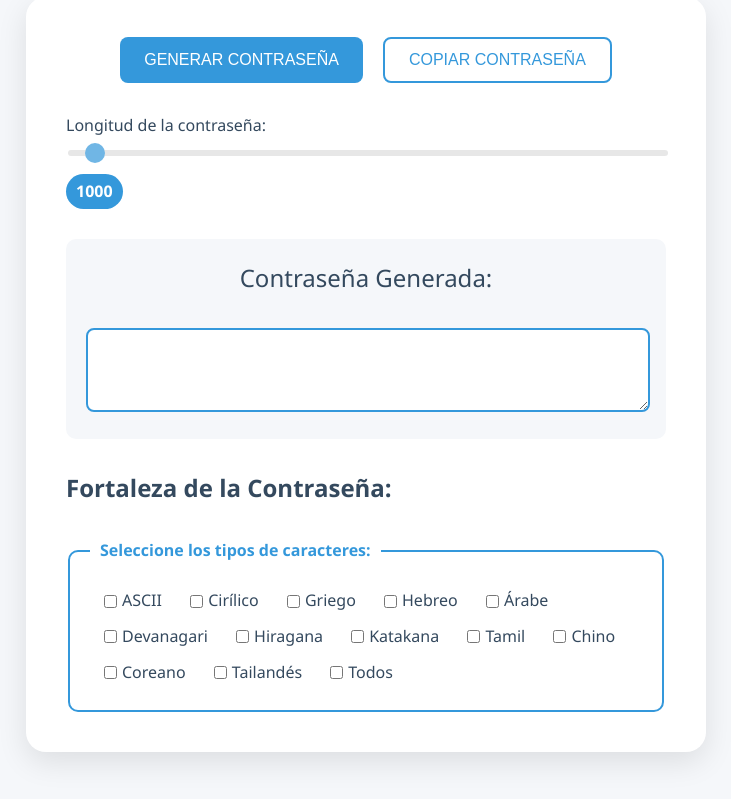
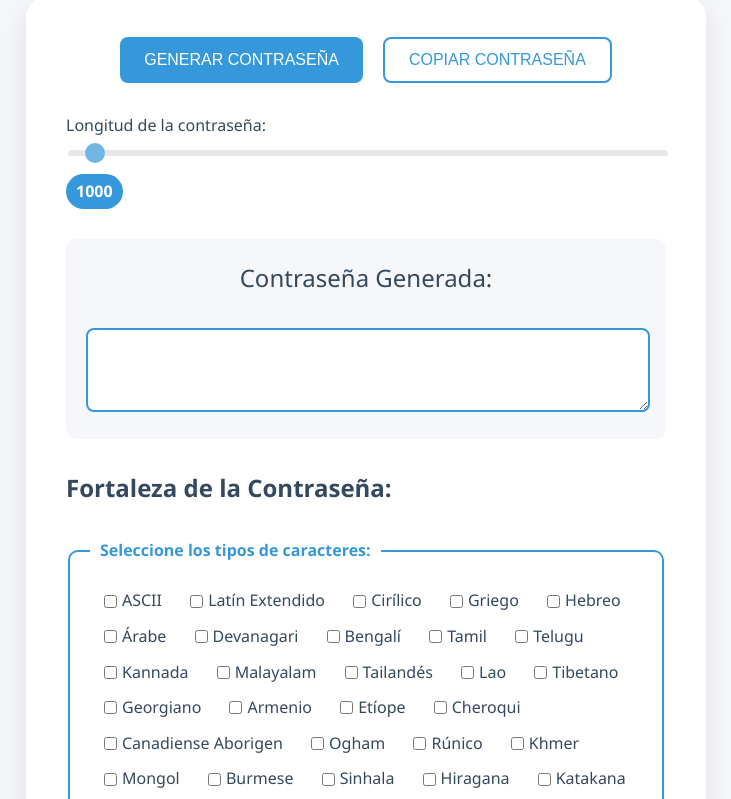
Before and after one commit to Vastgon/Passwords, a plain HTML site: page index.html in a window 1280 px wide. Shown: the part 135-934 px from the top of the page, without its empty margins (274-1005 px from the left). Drawn offline with Linux system fonts and the light colour scheme.

Commit message:
Update index.html

```diff
--- a/index.html
+++ b/index.html
@@ -47,17 +47,36 @@
     <fieldset>
         <legend>Seleccione los tipos de caracteres:</legend>
         <label><input type="checkbox" id="ascii" onchange="deseleccionarTodos()">ASCII</label>
+        <label><input type="checkbox" id="latin-extendido" onchange="deseleccionarTodos()">Latín Extendido</label>
         <label><input type="checkbox" id="cirílico" onchange="deseleccionarTodos()">Cirílico</label>
         <label><input type="checkbox" id="griego" onchange="deseleccionarTodos()">Griego</label>
         <label><input type="checkbox" id="hebreo" onchange="deseleccionarTodos()">Hebreo</label>
         <label><input type="checkbox" id="árabe" onchange="deseleccionarTodos()">Árabe</label>
         <label><input type="checkbox" id="devanagari" onchange="deseleccionarTodos()">Devanagari</label>
+        <label><input type="checkbox" id="bengalí" onchange="deseleccionarTodos()">Bengalí</label>
+        <label><input type="checkbox" id="tamil" onchange="deseleccionarTodos()">Tamil</label>
+        <label><input type="checkbox" id="telugu" onchange="deseleccionarTodos()">Telugu</label>
+        <label><input type="checkbox" id="kannada" onchange="deseleccionarTodos()">Kannada</label>
+        <label><input type="checkbox" id="malayalam" onchange="deseleccionarTodos()">Malayalam</label>
+        <label><input type="checkbox" id="tailandés" onchange="deseleccionarTodos()">Tailandés</label>
+        <label><input type="checkbox" id="lao" onchange="deseleccionarTodos()">Lao</label>
+        <label><input type="checkbox" id="tibetano" onchange="deseleccionarTodos()">Tibetano</label>
+        <label><input type="checkbox" id="georgiano" onchange="deseleccionarTodos()">Georgiano</label>
+        <label><input type="checkbox" id="armenio" onchange="deseleccionarTodos()">Armenio</label>
+        <label><input type="checkbox" id="etíope" onchange="deseleccionarTodos()">Etíope</label>
+        <label><input type="checkbox" id="cheroqui" onchange="deseleccionarTodos()">Cheroqui</label>
+        <label><input type="checkbox" id="canadiense-aborigen" onchange="deseleccionarTodos()">Canadiense Aborigen</label>
+        <label><input type="checkbox" id="ogham" onchange="deseleccionarTodos()">Ogham</label>
+        <label><input type="checkbox" id="runico" onchange="deseleccionarTodos()">Rúnico</label>
+        <label><input type="checkbox" id="khmer" onchange="deseleccionarTodos()">Khmer</label>
+        <label><input type="checkbox" id="mongol" onchange="deseleccionarTodos()">Mongol</label>
+        <label><input type="checkbox" id="burmese" onchange="deseleccionarTodos()">Burmese</label>
+        <label><input type="checkbox" id="sinhala" onchange="deseleccionarTodos()">Sinhala</label>
         <label><input type="checkbox" id="hiragana" onchange="deseleccionarTodos()">Hiragana</label>
         <label><input type="checkbox" id="katakana" onchange="deseleccionarTodos()">Katakana</label>
-                    <label><input type="checkbox" id="tamil" onchange="deseleccionarTodos()">Tamil</label>
-                    <label><input type="checkbox" id="chino" onchange="deseleccionarTodos()">Chino</label>
-                    <label><input type="checkbox" id="coreano" onchange="deseleccionarTodos()">Coreano</label>
-                    <label><input type="checkbox" id="tailandés" onchange="deseleccionarTodos()">Tailandés</label>
+        <label><input type="checkbox" id="hangul" onchange="deseleccionarTodos()">Hangul (Coreano)</label>
+        <label><input type="checkbox" id="bopomofo" onchange="deseleccionarTodos()">Bopomofo</label>
+        <label><input type="checkbox" id="yi" onchange="deseleccionarTodos()">Yi</label>
         <label><input type="checkbox" id="todos" onchange="seleccionarTodos()">Todos</label>
     </fieldset>
 </section>
```
Lines whose indentation alone changed are shown as unchanged.
